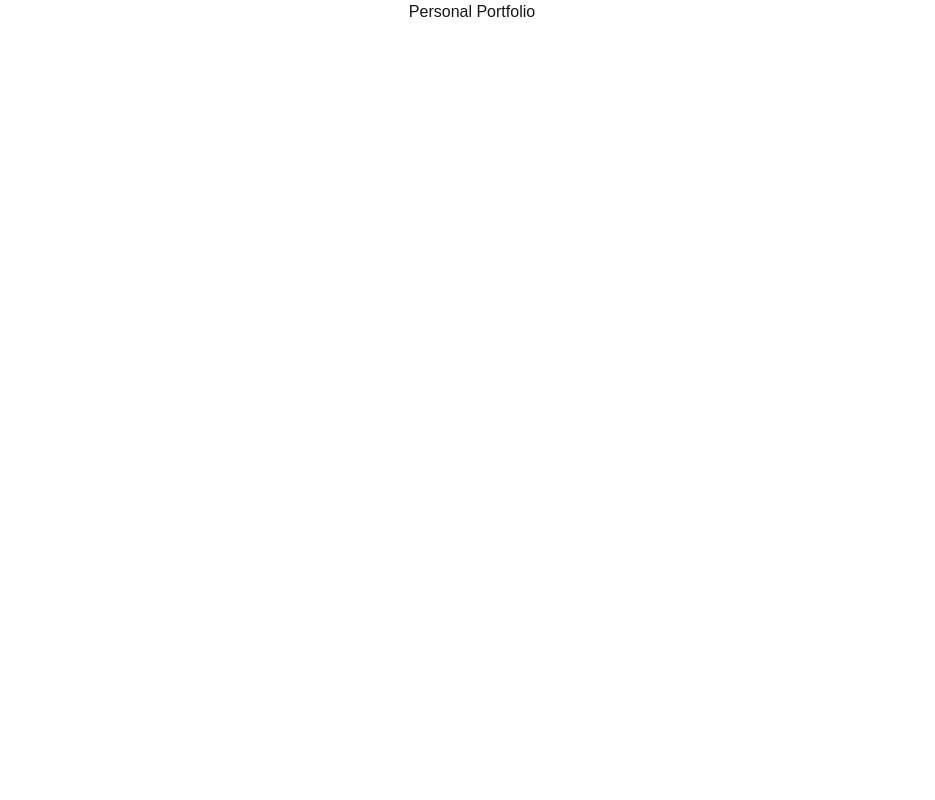
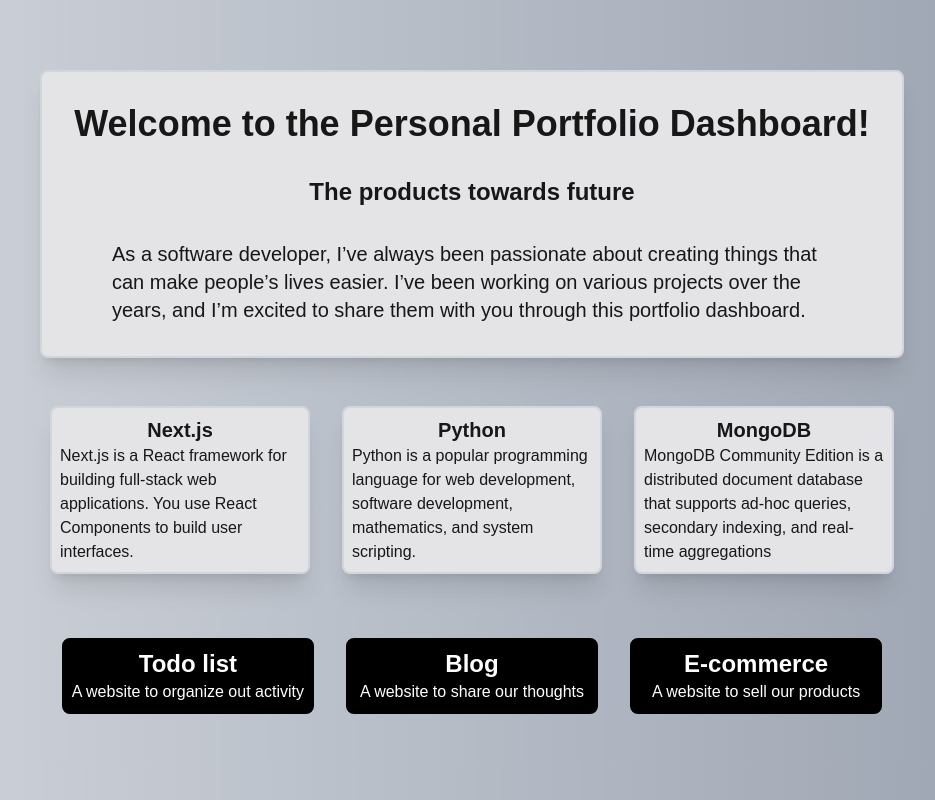
Before and after one commit to Benadict-tech/personal-portfolio-dashboard, a Next.js app: page / in a window 1280 px wide. Shown: the whole page, without its empty margins (168-1103 px from the left). Built offline with nearby package versions, Linux system fonts and the light colour scheme.

Commit message:
feat : home page

```diff
--- a/src/app/page.js
+++ b/src/app/page.js
@@ -1,6 +1,62 @@
-
 export default function Home() {
   return (
-    <div className="flex justify-center ">Personal Portfolio</div>
+    <div className="flex justify-center h-screen items-center flex-col gap-8 bg-gradient-to-r from-gray-300 to-gray-400">
+      <div className="flex justify-center items-center flex-col gap-8 border-2 border-gray-300 rounded-lg p-8 bg-zinc-200 shadow-xl ">
+        <h1 className="text-4xl font-bold">
+          Welcome to the Personal Portfolio Dashboard!
+        </h1>
+        <h3 className="text-2xl font-bold">The products towards future</h3>
+        <div className="w-180">
+          <p className="text-xl">
+            As a software developer, I’ve always been passionate about creating
+            things that can make people’s lives easier. I’ve been working on
+            various projects over the years, and I’m excited to share them with
+            you through this portfolio dashboard.
+          </p>
+        </div>
+      </div>
+
+      <div className="grid grid-cols-1 md:grid-cols-2 lg:grid-cols-3 gap-8 p-4">
+        <div className="flex flex-col justify-center items-center p-2 border-2 border-gray-300 rounded-lg bg-zinc-200 shadow-xl">
+          <h3 className="text-xl font-bold">Next.js</h3>
+          <p className="w-60">
+            Next.js is a React framework for building full-stack web
+            applications. You use React Components to build user interfaces.
+          </p>
+        </div>
+
+        <div className="flex flex-col justify-center items-center p-2 border-2 border-gray-300  rounded-lg bg-zinc-200 shadow-xl">
+          <h3 className="text-xl font-bold">Python</h3>
+          <p className="w-60">
+            Python is a popular programming language for web development,
+            software development, mathematics, and system scripting.
+          </p>
+        </div>
+
+        <div className="flex flex-col justify-center items-center p-2 border-2 border-gray-300 rounded-lg bg-zinc-200 shadow-xl">
+          <h3 className="text-xl font-bold">MongoDB</h3>
+          <p className="w-60">
+            MongoDB Community Edition is a distributed document database that
+            supports ad-hoc queries, secondary indexing, and real-time
+            aggregations
+          </p>
+        </div>
+      </div>
+      <div  className="grid grid-cols-1 md:grid-cols-2 lg:grid-cols-3 gap-8 p-4">
+        <div className="flex flex-col justify-center items-center p-2 border-2 border-black rounded-lg  bg-black shadow-white-2xl">
+          <h3 className="text-2xl text-white font-bold">Todo list</h3>
+          <p className="text-white">A website to organize out activity</p>
+        </div>
+        <div className="flex flex-col justify-center items-center p-2 border-2 border-black rounded-lg bg-black shadow-white-2xl">
+          <h3 className="text-2xl text-white font-bold">Blog</h3>
+          <p className="text-white">A website to share our thoughts</p>
+        </div>
+        <div className="flex flex-col justify-center items-center p-2 border-2 border-black rounded-lg bg-black shadow-white-3xl">
+          <h3 className="text-2xl text-white font-bold">E-commerce</h3>
+          <p className="text-white">A website to sell our products</p>
+        </div>
+
+      </div>
+    </div>
   );
 }
```
Also changed, not shown: src/app/contact/page.js (added), src/app/projects/[id]/page.js (added), src/app/projects/page.js (added).
